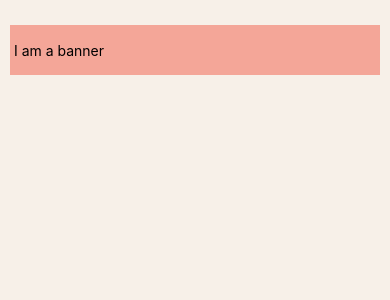
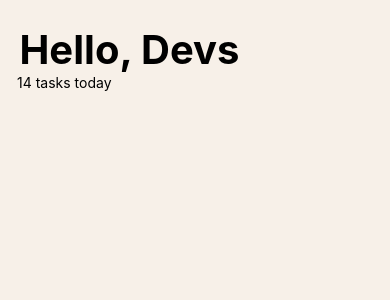
Before and after one commit to favourrr-a/rn-assignment3-11014111, a React Native app: screen / in a window 390 px wide. Shown: the top 300 px of the page. Built offline with nearby package versions, Linux system fonts and the light colour scheme.

Commit message:
Create BannerText component
I created BannerText to contain the textual parts of the banner (welcome message, number of tasks).
I created bannerTextStyles.js for styling BannerText.
And I modified Banner and bannerStyles to accomodate the new additions.

```diff
--- a/components/banner/Banner.js
+++ b/components/banner/Banner.js
@@ -1,10 +1,11 @@
-import {bannerStyles} from '../../styles/bannerStyles/bannerStyles.js'
-import { View, Text } from 'react-native';
+import { View } from 'react-native';
+import BannerText from './BannerText.js';
+import { bannerStyles } from '../../styles/bannerStyles/bannerStyles.js';
 
 export default function Banner(){
     return(
-        <View style = {bannerStyles.banner_container}>
-            <Text> I am a banner </Text>
+        <View style = {bannerStyles.bannerContainer}>
+            <BannerText/>
         </View>
     )
 }
--- /dev/null
+++ b/components/banner/BannerText.js
@@ -0,0 +1,19 @@
+import { View, Text } from 'react-native';
+import { bannerTextStyles } from '../../styles/bannerStyles/bannerTextStyles.js'
+
+export default function BannerText(){
+    return(
+        <View style = {bannerTextStyles.textContainer}>
+            <Text style = {bannerTextStyles.textStyle}> Hello, Devs </Text>
+            <BannerTasksText/>
+        </View>
+    )
+}
+
+function BannerTasksText(){
+    return(
+        <View style = {bannerTextStyles.tasksTextContainer}>
+            <Text style = {bannerTextStyles.tasksText}>14 tasks today</Text>
+        </View>
+    )
+}
--- a/styles/bannerStyles/bannerStyles.js
+++ b/styles/bannerStyles/bannerStyles.js
@@ -1,10 +1,8 @@
 import { StyleSheet } from "react-native";
 
 export const bannerStyles = StyleSheet.create({
-    banner_container: {
-      width: '100%',
-      height: 50,
-      backgroundColor: '#F4A698',
-      justifyContent: 'center',
-    },
-  });
+  bannerContainer: {
+    width: '100%',
+    height: 50,
+  },
+});
--- /dev/null
+++ b/styles/bannerStyles/bannerTextStyles.js
@@ -0,0 +1,18 @@
+import { StyleSheet } from "react-native";
+
+export const bannerTextStyles = StyleSheet.create({
+    textContainer: {
+      height: 50,
+    },
+    textStyle: {
+        fontSize: 40,
+        fontWeight: 'bold',
+    },
+    tasksTextContainer: {
+
+    },
+    tasksText: {
+        marginLeft: 7,
+    }
+}
+)
```
